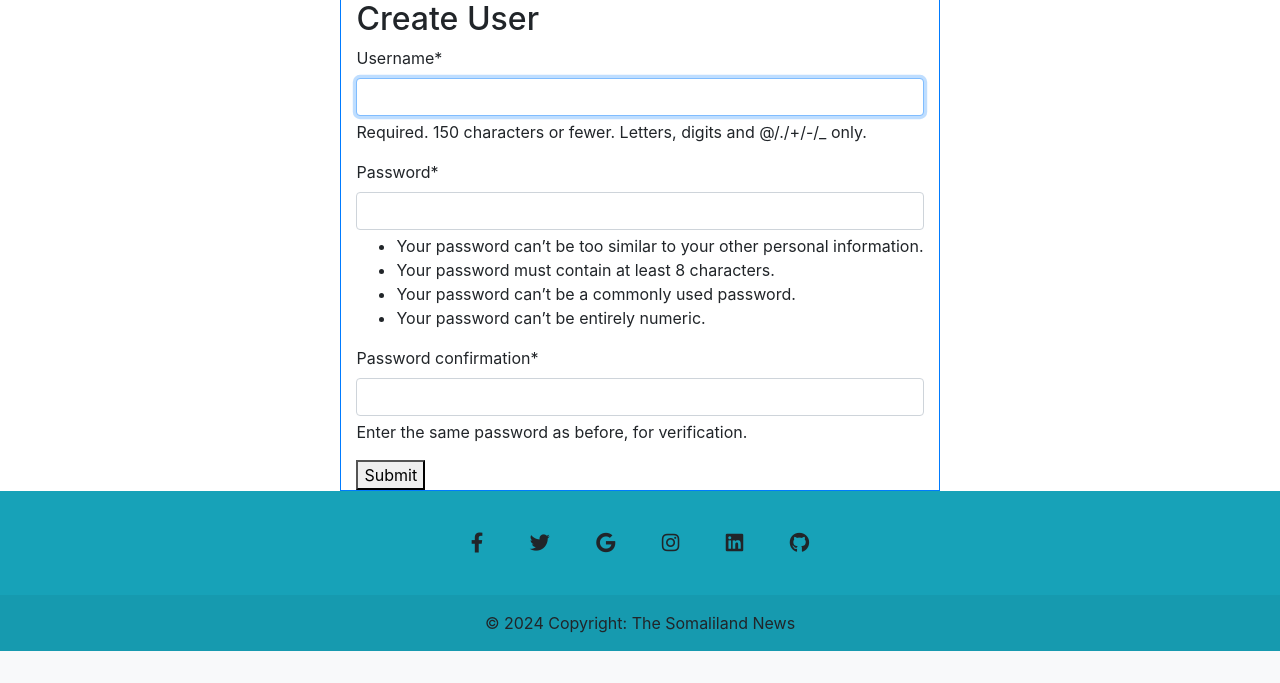
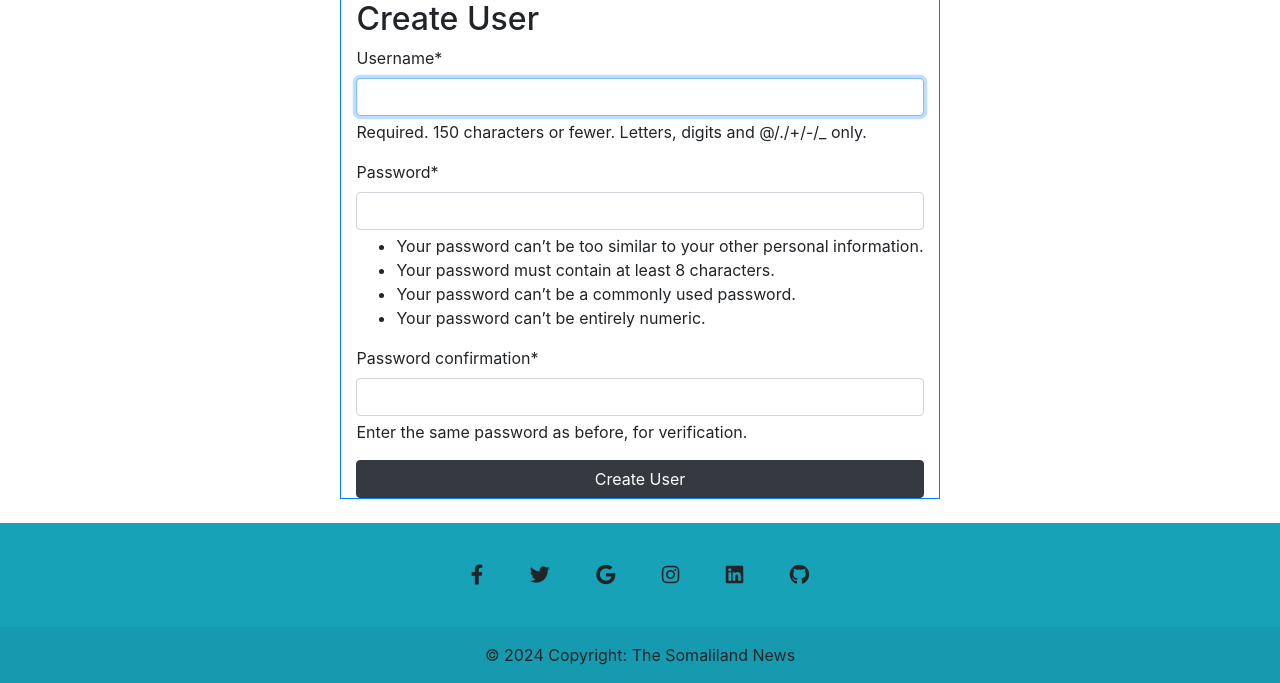
Before and after one commit to Abdifahtaho/website-news-django, a Django app: page /users/register/ in a window 1280 px wide. Shown: the part 199-882 px from the top of the page. Before the commit the page ends 850 px from the top, so only its background shows below. Run offline with Django 5.2, Linux system fonts and the light colour scheme; some libraries are stand-ins or nearby versions.

Commit message:
last updates

```diff
--- a/newsproject/users/templates/users/register.html
+++ b/newsproject/users/templates/users/register.html
@@ -2,14 +2,14 @@
 {% load crispy_forms_tags %}
 {% block content %}
 <div class="container d-flex justify-content-center ">
-    <div class="row border border-primary mt-4">
+    <div class="row border border-primary mt-4 mb-4">
         <div class="col">
 
 <h2>Create User</h2>
 <form class="form-with-validation" action="/users/register/" method="post">
     {% csrf_token %}
     {{ form|crispy}}
-    <button class="form-submit">Submit</button>
+    <button class="btn btn-dark text-white btn-block">Create User</button>
 </form>
 </div>
 </div>
--- a/newsproject/users/views.py
+++ b/newsproject/users/views.py
@@ -9,7 +9,7 @@ def register_view(request):
         form = UserCreationForm(request.POST)
         if form.is_valid():
             form.save()
-            return redirect("home:base")
+            return redirect("home")
     else:
         form = UserCreationForm()
     return render(request, "users/register.html", { "form": form })
```
Also changed, not shown: newsproject/db.sqlite3.
